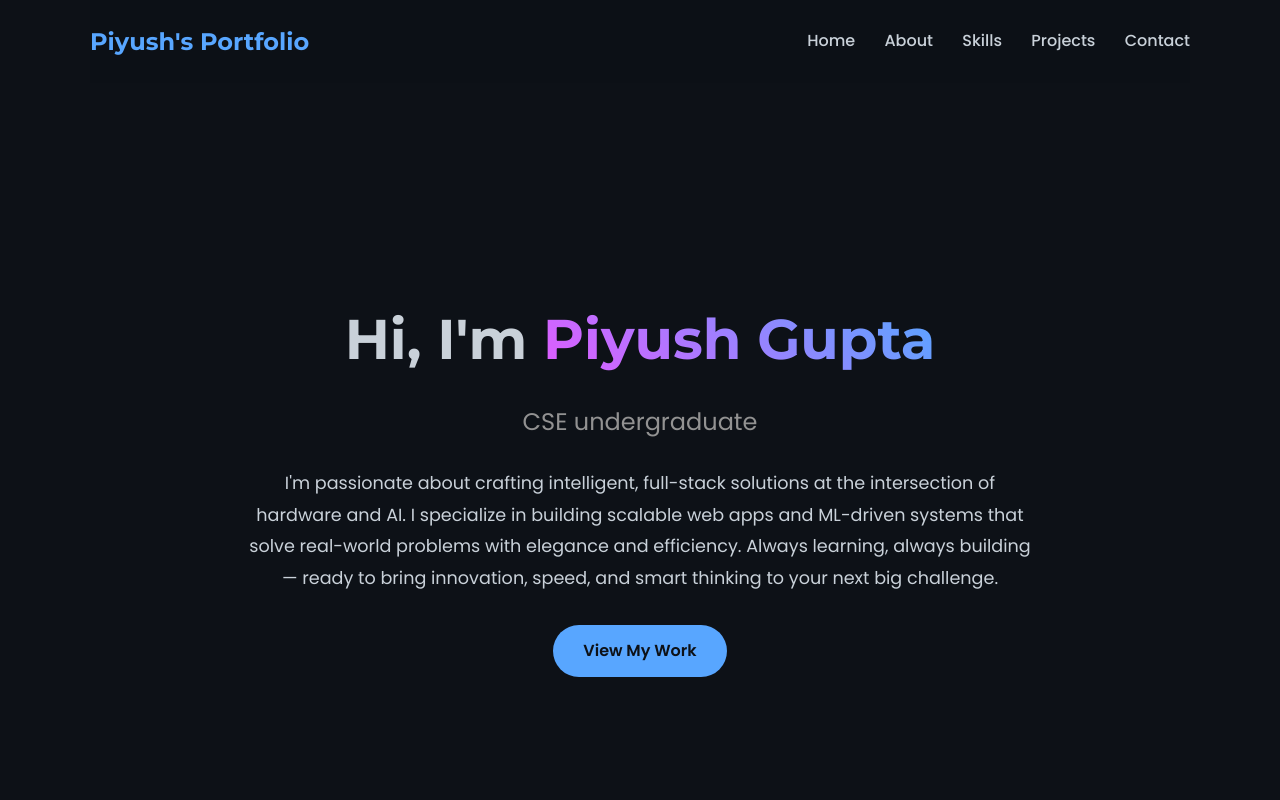
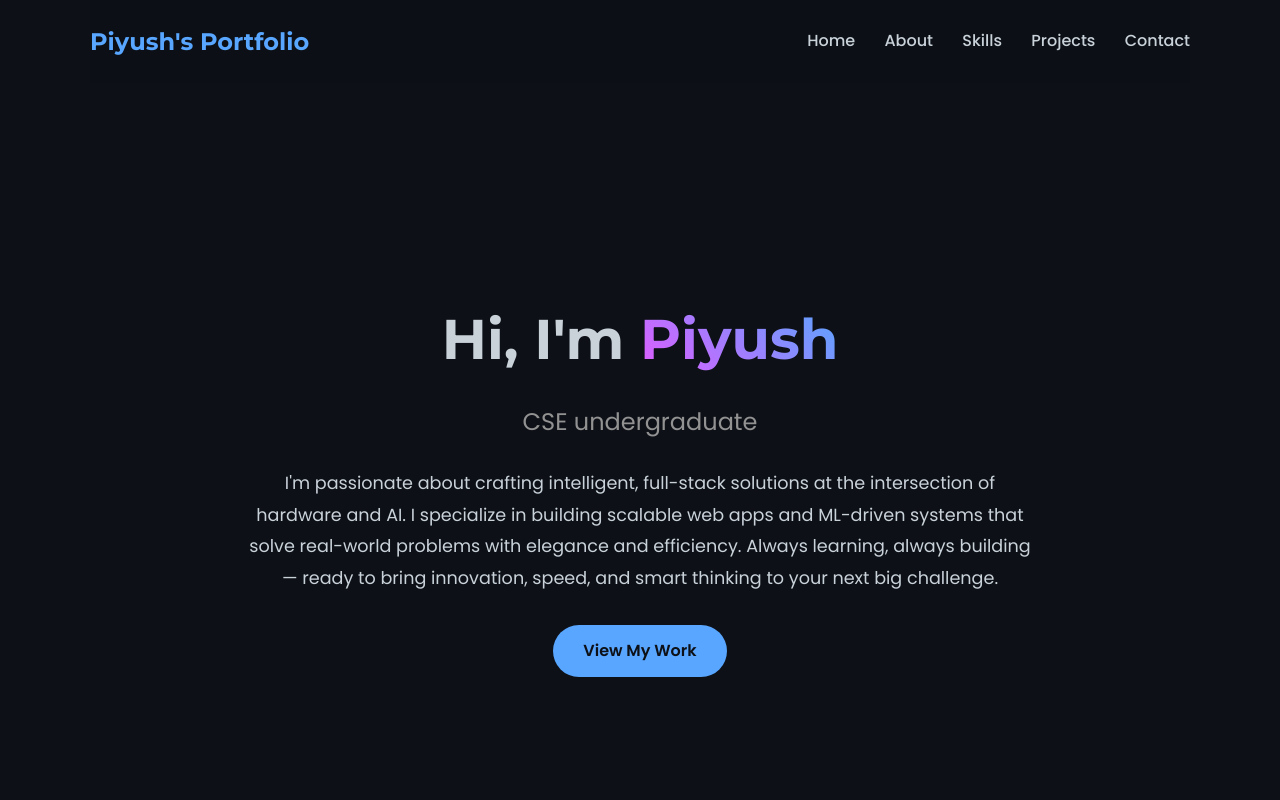
Before and after one commit to Piyushguptaji/Portfolio, a plain HTML site: page index.html in a window 1280 px wide. Shown: the top 800 px of the page. Drawn offline with Linux system fonts and the light colour scheme.

Commit message:
name changes
piyush gupta to piyush

```diff
--- a/index.html
+++ b/index.html
@@ -442,7 +442,7 @@
     <main class="container">
         <!-- Hero Section -->
         <header id="hero" class="section">
-            <h1 class="hero-title">Hi, I'm <span class="hero-title gradient">Piyush Gupta</span></h1>
+            <h1 class="hero-title">Hi, I'm <span class="hero-title gradient">Piyush</span></h1>
             <p class="hero-subtitle">CSE undergraduate</p>
             <p class="hero-description">
                 I'm passionate about crafting intelligent, full-stack solutions at the intersection of hardware and AI. I specialize in building scalable web apps and ML-driven systems that solve real-world problems with elegance and efficiency. Always learning, always building — ready to bring innovation, speed, and smart thinking to your next big challenge.
@@ -647,4 +647,5 @@
         document.head.appendChild(style);
     </script>
 </body>
+
 </html>
```
